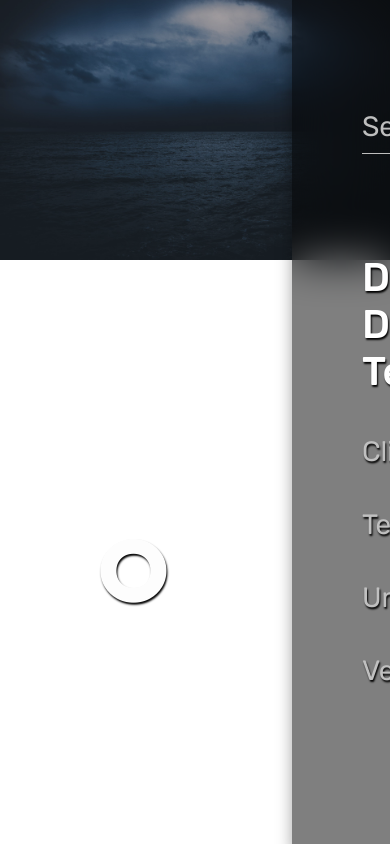
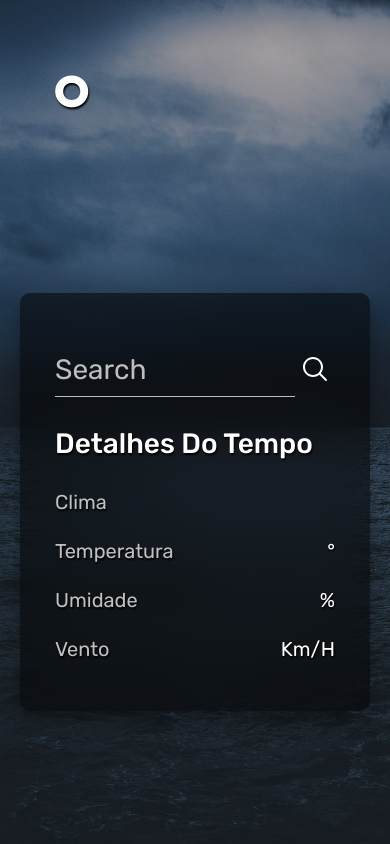
Before and after one commit to Leozhr/Weather-Angular, an Angular app: page /home in a window 390 px wide. Built offline with nearby package versions, Linux system fonts and the light colour scheme; no server answers.

Commit message:
Responsivo

```diff
--- a/src/app/pages/home/home.component.css
+++ b/src/app/pages/home/home.component.css
@@ -1,11 +1,12 @@
 .home {
   height: 100vh;
-  overflow-y: hidden;
   color: #fff;
 }
 
 img {
   width: 100%;
+  height: 100%;
+  object-fit: cover;
   position: fixed;
   z-index: -1;
   filter: brightness(80%);
--- a/src/app/pages/home/menu/menu.component.css
+++ b/src/app/pages/home/menu/menu.component.css
@@ -21,21 +21,20 @@ img {
   gap: 15px;
   align-self: end;
   align-items: center;
-  padding: 90px 90px;
+  padding: 0px 5px 50px 100px;
   gap: 20px;
 }
 
 .weather-info-1 h1{
-  font-size: 14rem;
+  font-size: 10rem;
 }
 
 .weather-info-1 p{
   color: #fdfdfd;
-  font-size: 8rem;
+  font-size: 4rem;
 }
 
 .weather-info-1 span{
-  margin-left: 5px;
   font-size: 2rem;
   color: #f0f0f0;
 }
@@ -106,8 +105,8 @@ form input::placeholder{
 
 h2 {
   font-weight: 500;
-  font-size: 2.5rem;
-  margin-bottom: 40px;
+  font-size: 1.75rem;
+  margin-bottom: 30px;
 }
 
 p, span {
@@ -117,3 +116,84 @@ p, span {
 p {
   color: rgb(192, 192, 192)
 }
+
+@media screen and (max-width: 1530px) {
+  h2 {
+    font-size: 2rem;
+  }
+
+  p, span {
+    font-size: 1.5rem;
+  }
+
+}
+
+@media screen and (max-width: 1400px) {
+.weather-info-1{
+  padding: 50px 20px;
+  align-self: center;
+}
+
+.weather-info-1{
+  flex-direction: column;
+  gap: 10px;
+}
+
+.weather-menu {
+  grid-template-columns: 1fr 1fr;
+}
+}
+
+@media screen and (max-width: 1025px) {
+  .weather-menu {
+    grid-template-columns: 1fr;
+  }
+
+    .weather-info-2{
+    height: 100%;
+  }
+}
+
+@media screen and (max-width: 650px) {
+  .sub{
+    font-size: 1.75rem;
+  }
+
+  .temp-list {
+    gap: 25px;
+  }
+
+  .weather-info-1{
+    justify-self: start;
+    padding: 50px 50px;
+    margin-bottom: 50px;
+  }
+
+  .weather-info-1 h1{
+    font-size: 7rem;
+  }
+
+  .weather-info-1 p{
+    font-size: 2rem;
+  }
+
+  .weather-info-2{
+    padding: 50px 35px;
+    gap: 60px;
+    margin: 0px 20px;
+    border-radius: 10px;
+    gap: 30px;
+  }
+
+  .weather-info-2 li{
+    gap: 10px;
+  }
+
+  h2 {
+    font-size: 2rem;
+  }
+
+  p, span {
+    font-size: 1.25rem;
+  }
+}
--- a/src/app/pages/home/menu/menu.component.html
+++ b/src/app/pages/home/menu/menu.component.html
@@ -1,7 +1,9 @@
 <div class="weather-menu">
 
   <div class="weather-info-1">
-    <h1>{{temp}}°</h1>
+    <div>
+      <h1 class="temp">{{temp}}°</h1>
+    </div>
     <div class="info-name">
       <p>{{map?.["name"]}}</p>
       <div class="info-description">
@@ -24,7 +26,7 @@
     </div>
     <div class="weather-info">
       <div class="weather-temp">
-        <h2>Detalhes do Tempo</h2>
+        <h2 class="sub">Detalhes do Tempo</h2>
         <ul class="temp-list">
           <li>
             <p>Clima</p>
```
